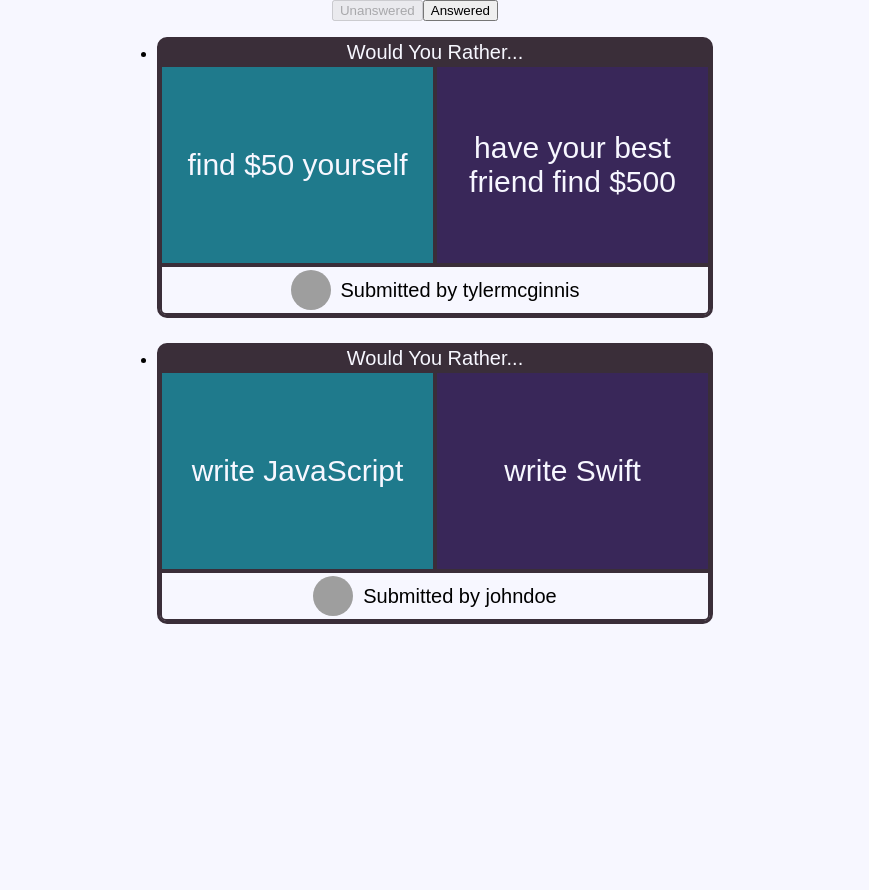
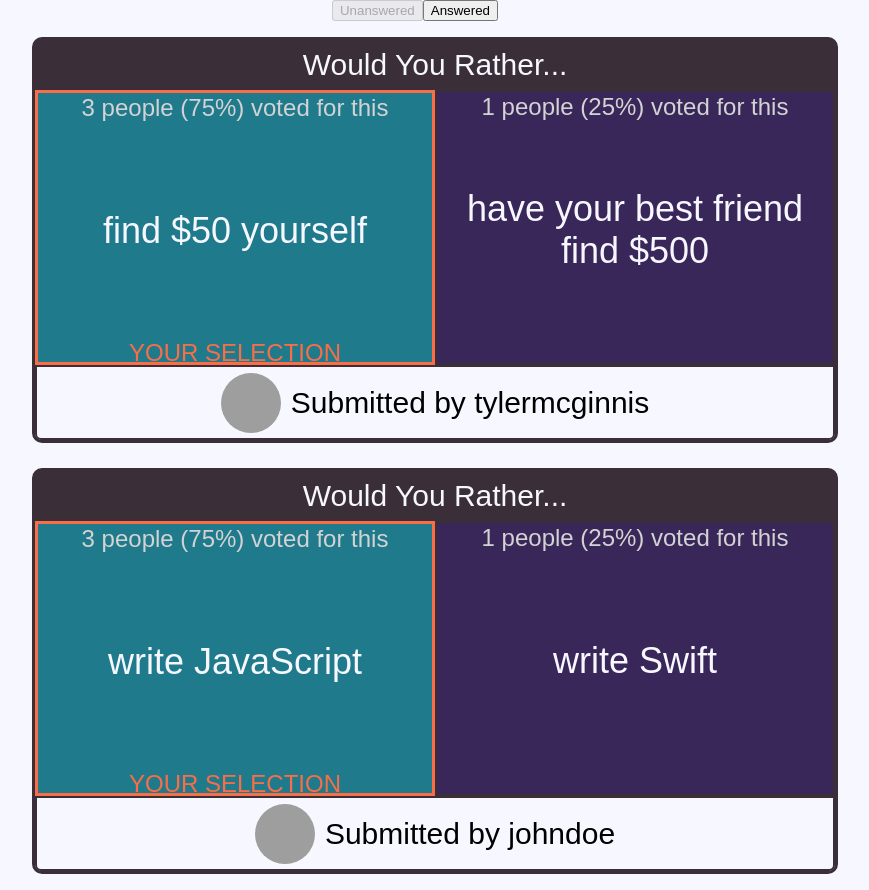
Before and after one commit to wesley-strange/reactnd-would-you-rather, a React (Create React App) app: page / in a window 1280 px wide. Shown: the whole page, without its empty margins (225-1094 px from the left). Before the commit the page ends 800 px from the top, so only its background shows below. Built offline with nearby package versions, Linux system fonts and the light colour scheme; grey boxes are pictures that could not be loaded.

Commit message:
QuestionResults

```diff
--- a/src/components/Question.js
+++ b/src/components/Question.js
@@ -4,7 +4,7 @@ import '../styles/Question.css';
 
 class Question extends Component {
   render() {
-    const { question, answer, authorAvatar } = this.props
+    const { question, authorAvatar } = this.props
     const { id, author, optionOne, optionTwo } = question
 
     return (
@@ -24,16 +24,9 @@ class Question extends Component {
 function mapStateToProps ({authedUser, users, questions}, { id }) {
   const question = questions[id]
   const authorAvatar = users[question.author].avatarURL
-  const user = 'swaggyprophet'
-  const answer = question.optionOne.votes.includes(user)
-    ? "one"
-    : question.optionTwo.votes.includes(user)
-      ? "two"
-      : null
 
   return {
     question,
-    answer,
     authorAvatar
   }
 }
--- a/src/components/QuestionList.js
+++ b/src/components/QuestionList.js
@@ -1,6 +1,7 @@
 import React, { Component } from 'react'
 import { connect } from 'react-redux'
 import Question from './Question'
+import QuestionResults from './QuestionResults'
 import '../styles/QuestionList.css';
 
 class QuestionList extends Component {
@@ -42,13 +43,13 @@ class QuestionList extends Component {
               ? (
                 answeredQuestions.map((question) => (
                   <li key={question.id}>
-                    <Question id={question.id} />
+                    <QuestionResults id={question.id} />
                   </li>
                 ))
               )
               : unansweredQuestions.map((question) => (
                 <li key={question.id}>
-                  <Question id={question.id} />
+                  <QuestionResults id={question.id} />
                 </li>
               ))}
           </ul>
--- /dev/null
+++ b/src/components/QuestionResults.js
@@ -0,0 +1,50 @@
+import React, { Component } from 'react'
+import { connect } from 'react-redux'
+import '../styles/QuestionResults.css';
+
+class QuestionResults extends Component {
+  render() {
+    const { question, answer, authorAvatar } = this.props
+    const { id, author, optionOne, optionTwo } = question
+    const hidden = true
+
+    return (
+      <div className='result'>
+        <div className='result-title'>Would You Rather...</div>
+        <div className='result-option result-one selected'>
+          <p className='result-results'>3 people (75%) voted for this</p>
+          <p className='result-text'>{optionOne.text}</p>
+          <p className='result-selected' hidden={false}>YOUR SELECTION</p>
+        </div>
+        <div className='result-option result-two'>
+          <p className='result-results'>1 people (25%) voted for this</p>
+          <p className='result-text'>{optionTwo.text}</p>
+          <p className='result-selected' hidden={true}>YOUR SELECTION</p>
+        </div>
+        <div className='result-author'>
+          <img className='result-author-avatar' src={authorAvatar} />
+          <p>Submitted by {author}</p>
+        </div>
+      </div>
+    )
+  }
+}
+
+function mapStateToProps ({authedUser, users, questions}, { id }) {
+  const question = questions[id]
+  const authorAvatar = users[question.author].avatarURL
+  const user = 'swaggyprophet'
+  const answer = question.optionOne.votes.includes(user)
+    ? "one"
+    : question.optionTwo.votes.includes(user)
+      ? "two"
+      : null
+
+  return {
+    question,
+    answer,
+    authorAvatar
+  }
+}
+
+export default connect(mapStateToProps)(QuestionResults)
--- a/src/styles/QuestionList.css
+++ b/src/styles/QuestionList.css
@@ -6,4 +6,5 @@ body {
   display: grid;
   justify-content: center;
   grid-gap: 25px;
+  list-style: none;
 }
--- /dev/null
+++ b/src/styles/QuestionResults.css
@@ -0,0 +1,79 @@
+body {
+  background-color: var(--ghost-white);
+}
+
+.result {
+  display: grid;
+  width: 800px;
+  height: 400px;
+  grid-template-columns: 400px 400px;
+  grid-template-rows: 50px 275px 75px;
+  grid-template-areas:
+    "top top"
+    "left right"
+    "bottom bottom";
+  border: 3px solid var(--black-coffee);
+  border-radius: 10px;
+}
+
+.result-title {
+  display: flex;
+  grid-area: top;
+  background-color: var(--black-coffee);
+  color: var(--ghost-white);
+  font-size: 30px;
+  justify-content: center;
+  align-items: center;
+}
+
+.result-option {
+  display: grid;
+  grid-template-rows: 30px 215px 30px;
+  color: var(--ghost-white);
+  border: 2px solid var(--black-coffee);
+  font-size: 36px;
+  padding: 0px;
+  justify-content: center;
+  align-items: center;
+}
+
+.result-one {
+  grid-area: left;
+  background-color: var(--metallic-seaweed);
+}
+
+.result-two {
+  grid-area: right;
+  background-color: var(--russian-violet);
+}
+
+.result-results {
+  color: lightgrey;
+  font-size: 24px;
+}
+
+.result-selected {
+  color: var(--outrageous-orange);
+  font-size: 24px;
+}
+
+.selected {
+  border: 3px solid var(--outrageous-orange);
+}
+
+.result-author {
+  display: flex;
+  grid-area: bottom;
+  font-size: 30px;
+  border: 2px solid var(--black-coffee);
+  border-radius: 0px 0px 6px 6px;
+  justify-content: center;
+  align-items: center;
+  grid-gap: 10px;
+}
+
+.result-author-avatar {
+  width: 60px;
+  height: 60px;
+  border-radius: 30px;
+}
```
